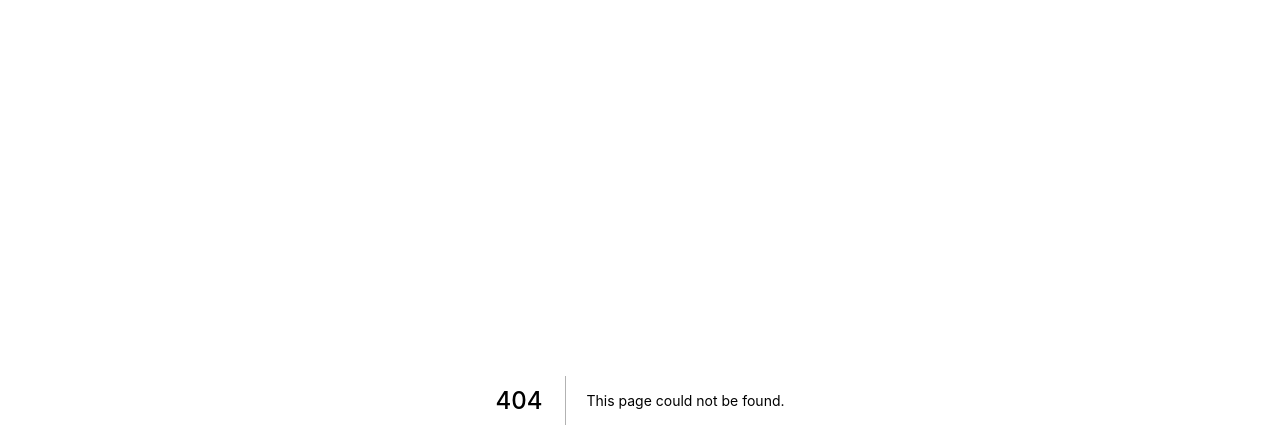
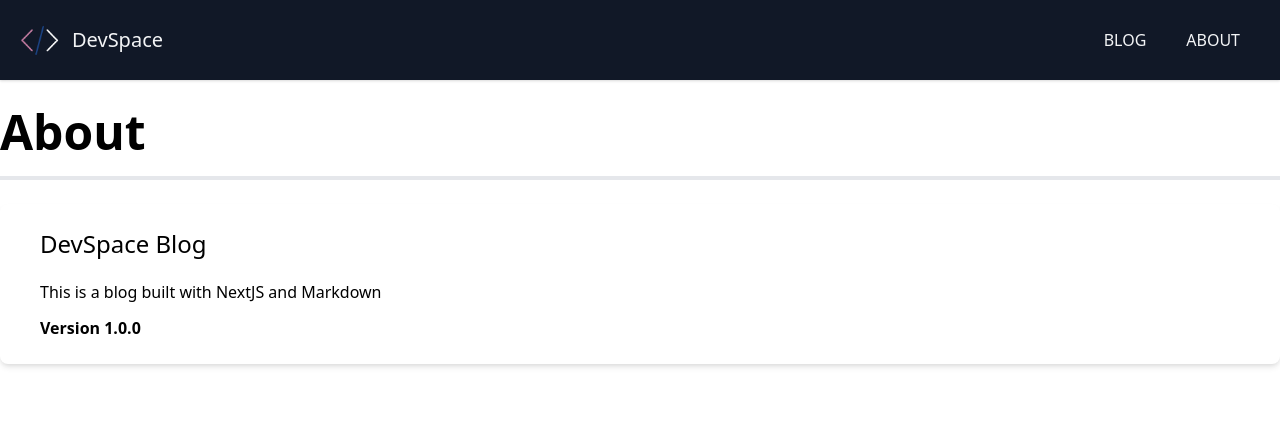
Before and after one commit to rjbatula/devspace-blog, a Next.js app: page /about in a window 1280 px wide. Before the commit this address had no page. Shown: the top 448 px of the page. Built offline with nearby package versions, Linux system fonts and the light colour scheme.

Commit message:
Added 404 and Blog page

```diff
--- /dev/null
+++ b/pages/404.js
@@ -0,0 +1,24 @@
+import Link from 'next/link'
+import Image from 'next/image'
+import Layout from '../components/Layout'
+
+export default function NotFoundPage() {
+	return (
+		<Layout title='Page Not Found'>
+			<div className='flex flex-col items-center mt-20'>
+				<Image
+					src='/images/logo.png'
+					width={70}
+					height={70}
+					className='bg-gray-800 rounded-2xl'
+				/>
+
+				<h1 className='text-6xl my-5'>Whoops!</h1>
+
+				<h2 className='text-4xl text-gray-400 mb-5'>
+					This page does not exist
+				</h2>
+			</div>
+		</Layout>
+	)
+}
--- /dev/null
+++ b/pages/about.js
@@ -0,0 +1,17 @@
+import Layout from '../components/Layout'
+
+export default function AboutPage() {
+	return (
+		<Layout title='About DevSpace'>
+			<h1 className='text-5xl border-b-4 pb-5 font-bold'>About</h1>
+
+			<div className='bg-white shadow-md rounded-lg px-10 py-6 mt-6'>
+				<h3 className='text-2xl mb-5'>DevSpace Blog</h3>
+				<p className='mb-3'>This is a blog built with NextJS and Markdown</p>
+				<p>
+					<span className='font-bold'>Version 1.0.0</span>
+				</p>
+			</div>
+		</Layout>
+	)
+}
--- /dev/null
+++ b/pages/blog/index.js
@@ -0,0 +1,9 @@
+import Layout from '../../components/Layout'
+
+export default function BlogPage() {
+	return (
+		<Layout>
+			<h1>Blog</h1>
+		</Layout>
+	)
+}
```
